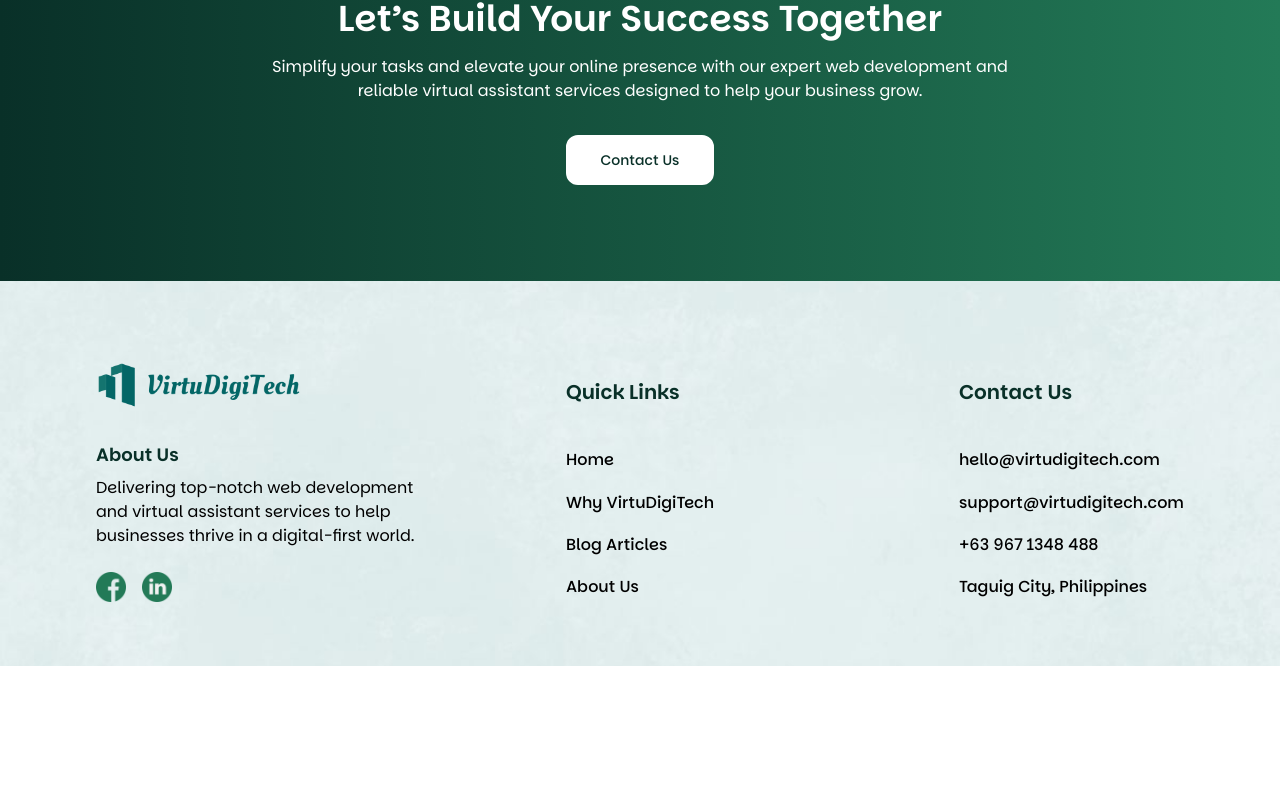
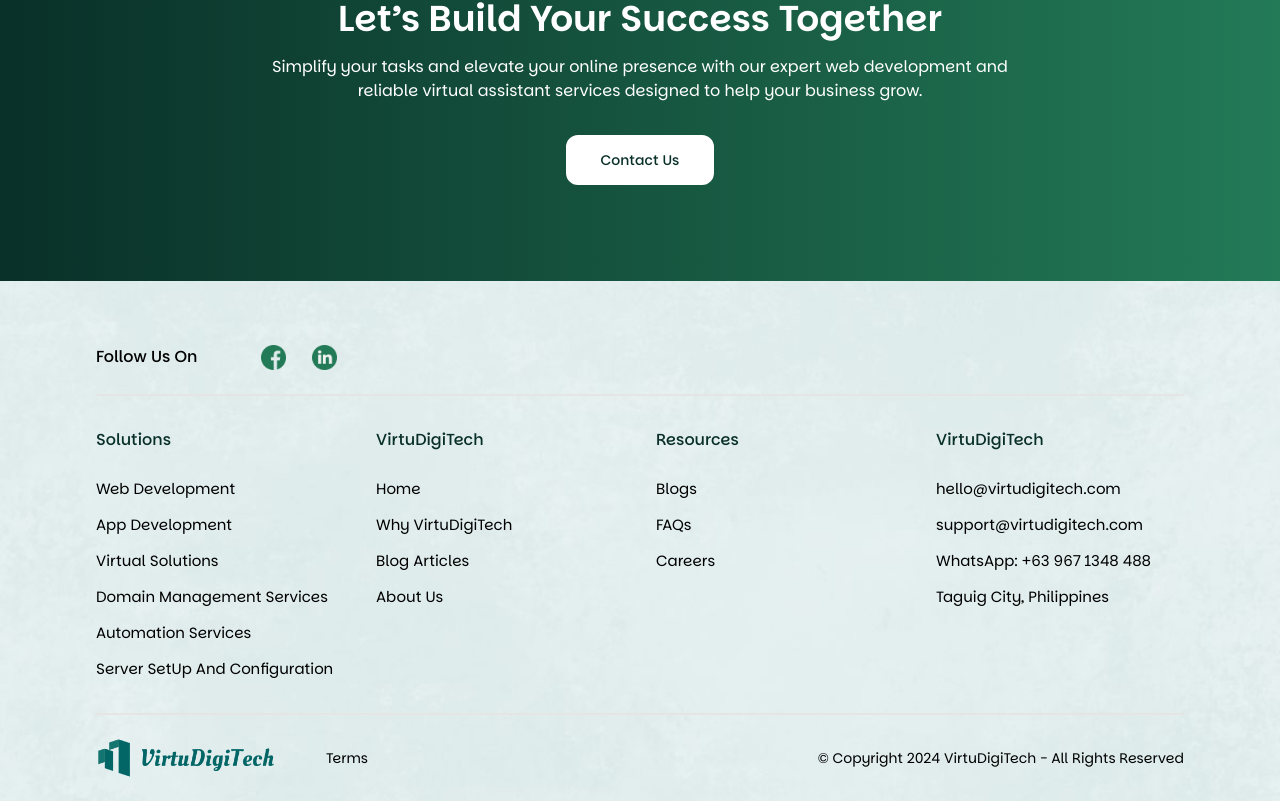
Before and after one commit to artalfred/VirtuDigiTech, a Next.js app: page / in a window 1280 px wide. Shown: the part 3804-4605 px from the top of the page. Before the commit the page ends 4470 px from the top, so only its background shows below. Built offline with nearby package versions, Linux system fonts and the light colour scheme.

Commit message:
Update Footer

```diff
--- a/app/footer.tsx
+++ b/app/footer.tsx
@@ -7,63 +7,157 @@
 
 export const Footer = () => {
   return (
-    <footer className="py-[4rem] ashGray">
+    <footer className="pt-[4rem] ashGray">
       <div className="px-[1rem] sm:px-[2rem] md:px-[2rem] lg:px-[6rem]">
-        <div className="grid lg:grid-cols-3 md:grid-cols-2 sm:grid-cols-2 grid-cols-1 gap-[2rem]">
+        <div className="flex items-center gap-[4rem] pb-[1.5rem]">
           <div>
-            <div className="flex shrink-0 items-center">
-              <Image src={Logo} alt="VirtuDigiTech" height={80} />
-            </div>
-
-            <div className="mt-4">
-              <h3 className="text-[18px] font-semibold green">About Us</h3>
-              <p className="mt-2">
-                Delivering top-notch web development and virtual assistant
-                services to help businesses thrive in a digital-first world.
-              </p>
-
-              <div className="flex gap-[1rem] mt-6">
-                <Image src={Facebook} alt="facebook" height={30} />
-                <Image src={Linkedin} alt="linkedin" height={30} />
-              </div>
-            </div>
+            <h5 className="font-medium text-sm]">Follow Us On</h5>
           </div>
 
-          <div className="lg:mt-[2rem] md:mt-[2rem] sm:mt-[1rem] mt-[0rem] grid lg:justify-center md:justify-center sm:justify-start justify-start">
-            <h4 className="text-[20px] font-semibold green">Quick Links</h4>
-            <ul className="lg:mt-[2rem] md:mt-[1.8rem] sm:mt-[1rem] mt-[1rem] grid gap-[1rem]">
-              <li className="text-[16px] font-medium">
-                <Link href="/">Home</Link>
+          <div className="flex gap-[1.6rem]">
+            <Image src={Facebook} alt="facebook" height={25} />
+            <Image src={Linkedin} alt="linkedin" height={25} />
+          </div>
+        </div>
+
+        <div className="grid lg:grid-cols-4 md:grid-cols-2 sm:grid-cols-2 grid-cols-1 gap-[2rem] border-t-2 py-[2rem]">
+          <div className="lg:mt-[0rem] md:mt-[2rem] sm:mt-[1rem] mt-[0rem]">
+            <h4 className="text-[16px] font-medium green lg:pb-[1.6rem] pb-[0rem]">
+              Solutions
+            </h4>
+            <ul className="lg:mt-[0rem] md:mt-[1.8rem] sm:mt-[1rem] mt-[1rem] grid gap-3">
+              <li>
+                <Link href="/" className="text-[15px]">
+                  Web Development
+                </Link>
               </li>
 
-              <li className="text-[16px] font-medium">
-                <Link href="/WhyVirtudigitech">Why VirtuDigiTech</Link>
+              <li>
+                <Link href="/WhyVirtudigitech" className="text-[15px]">
+                  App Development
+                </Link>
               </li>
-              <li className="text-[16px] font-medium">
-                <Link href="/articles">Blog Articles</Link>
+              <li>
+                <Link href="/articles" className="text-[15px]">
+                  Virtual Solutions
+                </Link>
               </li>
-              <li className="text-[16px] font-medium">
-                <Link href="/about">About Us</Link>
+              <li>
+                <Link href="/about" className="text-[15px]">
+                  Domain Management Services
+                </Link>
+              </li>
+              <li>
+                <Link href="/about" className="text-[15px]">
+                  Automation Services
+                </Link>
+              </li>
+              <li>
+                <Link href="/about" className="text-[15px]">
+                  Server SetUp And Configuration
+                </Link>
               </li>
             </ul>
           </div>
 
-          <div className="lg:mt-[2rem] md:mt-[2rem] sm:mt-[1rem] mt-[0rem] grid lg:justify-end md:justify-center sm:justify-start justify-start">
-            <h4 className="text-[20px] font-semibold green">Contact Us</h4>
-            <ul className="lg:mt-[2rem] md:mt-[1.8rem] sm:mt-[1rem] mt-[1rem] grid gap-[1rem]">
-              <li className="text-[16px] font-medium">
-                <Link href="/">hello@virtudigitech.com</Link>
+          <div className="lg:mt-[0rem] md:mt-[2rem] sm:mt-[1rem] mt-[0rem]">
+            <h4 className="text-[16px] font-medium green lg:pb-[1.6rem] pb-[0rem]">
+              VirtuDigiTech
+            </h4>
+            <ul className="lg:mt-[0rem] md:mt-[1.8rem] sm:mt-[1rem] mt-[1rem] grid gap-3">
+              <li>
+                <Link href="/" className="text-[15px]">
+                  Home
+                </Link>
               </li>
-              <li className="text-[16px] font-medium">
-                <Link href="/">support@virtudigitech.com</Link>
+
+              <li>
+                <Link href="/WhyVirtudigitech" className="text-[15px]">
+                  Why VirtuDigiTech
+                </Link>
               </li>
-              <li className="text-[16px] font-medium">
-                <Link href="/">+63 967 1348 488</Link>
+              <li>
+                <Link href="/articles" className="text-[15px]">
+                  Blog Articles
+                </Link>
               </li>
-              <li className="text-[16px] font-medium">
-                <Link href="/">Taguig City, Philippines</Link>
+              <li>
+                <Link href="/about" className="text-[15px]">
+                  About Us
+                </Link>
               </li>
             </ul>
+          </div>
+
+          <div className="lg:mt-[0rem] md:mt-[2rem] sm:mt-[1rem] mt-[0rem]">
+            <h4 className="text-[16px] font-medium green lg:pb-[1.6rem] pb-[0rem]">
+              Resources
+            </h4>
+            <ul className="lg:mt-[0rem] md:mt-[1.8rem] sm:mt-[1rem] mt-[1rem] grid gap-3">
+              <li>
+                <Link href="/" className="text-[15px]">
+                  Blogs
+                </Link>
+              </li>
+
+              <li>
+                <Link href="/WhyVirtudigitech" className="text-[15px]">
+                  FAQs
+                </Link>
+              </li>
+              <li>
+                <Link href="/articles" className="text-[15px]">
+                  Careers
+                </Link>
+              </li>
+            </ul>
+          </div>
+
+          <div className="lg:mt-[0rem] md:mt-[2rem] sm:mt-[1rem] mt-[0rem]">
+            <h4 className="text-[16px] font-medium green lg:pb-[1.6rem] pb-[0rem]">
+              VirtuDigiTech
+            </h4>
+            <ul className="lg:mt-[0rem] md:mt-[1.8rem] sm:mt-[1rem] mt-[1rem] grid gap-3">
+              <li>
+                <Link href="/" className="text-[15px]">
+                  hello@virtudigitech.com
+                </Link>
+              </li>
+
+              <li>
+                <Link href="/WhyVirtudigitech" className="text-[15px]">
+                  support@virtudigitech.com
+                </Link>
+              </li>
+              <li>
+                <Link href="/articles" className="text-[15px]">
+                  WhatsApp: +63 967 1348 488
+                </Link>
+              </li>
+              <li>
+                <Link href="/about" className="text-[15px]">
+                  Taguig City, Philippines
+                </Link>
+              </li>
+            </ul>
+          </div>
+        </div>
+
+        <div className="border-t-2 py-2 lg:flex md:flex sm:grid grid items-center lg:justify-between md:justify-center sm:justify-center justify-center">
+          <div className="lg:flex md:flex sm:grid grid justify-center items-center lg:gap-[3rem] gap-[0rem]">
+            <Image src={Logo} alt="VirtuDigiTech" height={70} />
+
+            <div className="lg:text-start md:text-start sm:text-center text-center py-3">
+              <Link href="/" className="text-[14px]">
+                Terms
+              </Link>
+            </div>
+          </div>
+
+          <div>
+            <p className="text-[14px] lg:text-start md:text-start sm:text-center text-center">
+              © Copyright 2024 VirtuDigiTech - All Rights Reserved
+            </p>
           </div>
         </div>
       </div>
```
